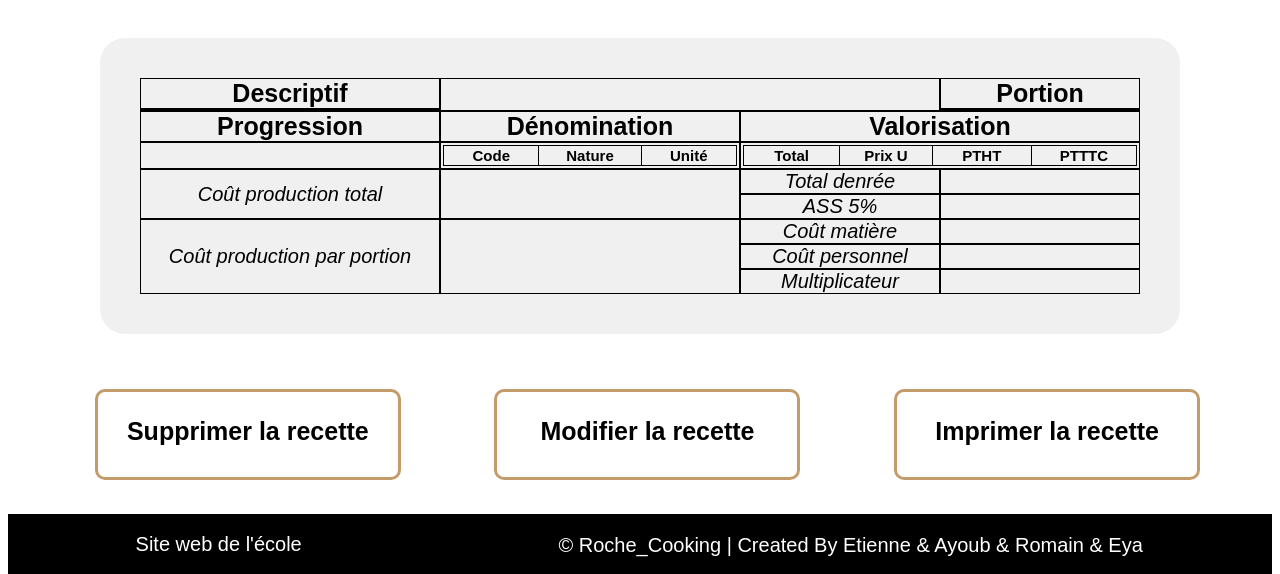
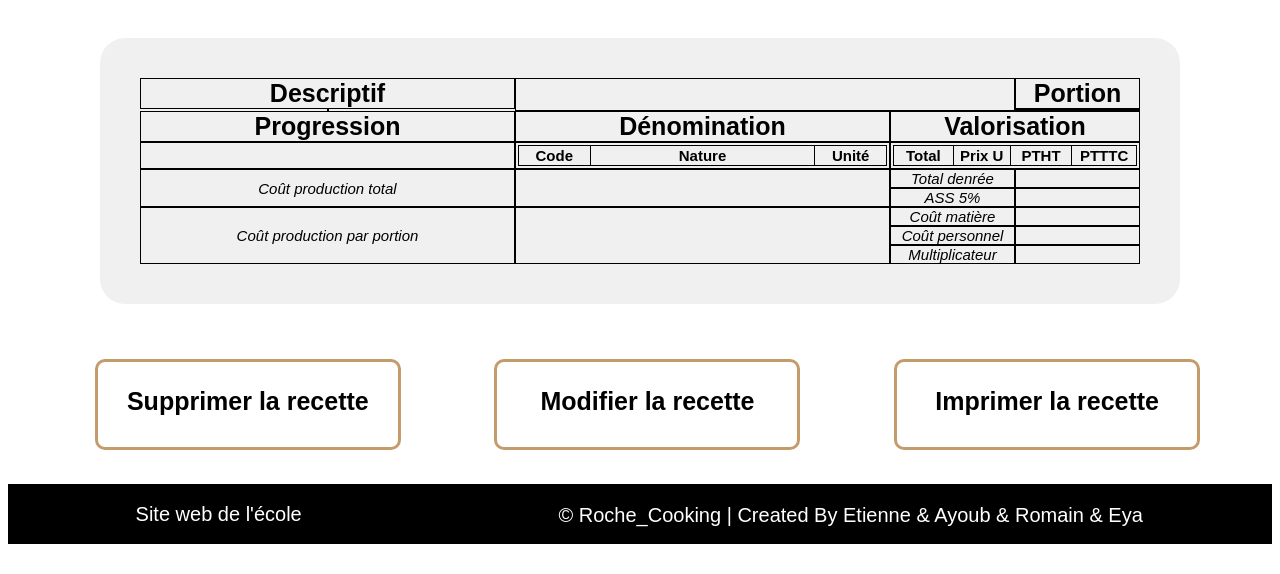
Before and after one commit to etienne-tillier/ProjetPiscine, a PHP site: template view/recette/detail.php in a window 1280 px wide. Shown: the top 574 px of the page. Run offline with PHP 8.4, Linux system fonts and the light colour scheme; the template is opened without the code that fills it, so the values that code supplies are empty.

Commit message:
debut des modifs formulaire

```diff
--- a/style/style_details_recette_AP.css
+++ b/style/style_details_recette_AP.css
@@ -17,7 +17,7 @@
     margin-bottom: 30px;
 	margin-top: 30px;
     display: grid;
-    grid-template-columns: 3fr 3fr 2fr 2fr;
+    grid-template-columns: 3fr 3fr 1fr 1fr;
     grid-template-rows: 60px 1fr 60px 1fr repeat(5 40px);
 	background-color: rgb(240,240,240);
 	border-radius: 25px;
@@ -191,6 +191,7 @@
 }
 
 .sous_titre_niv2{
+	font-size: 15px;
 	margin: auto;
 	font-style: italic;
 }
@@ -203,12 +204,24 @@ table{
 }
 
 td,th{
-	width: 200px;
 	border: 1px solid black
+}
+
+.tab1{
+	width: 70px;
+}
+
+.tab2{
+	width: 230px;
 }
 
 .contenu_fiche{
 	margin: auto;
+}
+
+.contenu_fiche1{
+	margin: auto;
+	font-size: 15px;
 }
 
 /* Style des boutons */
--- a/view/recette/choix_impression.php
+++ b/view/recette/choix_impression.php
@@ -212,7 +212,7 @@ window.onload = function () {
         </div>
 
         <div class="contenu_fiche2">
-            <p class="contenu_fiche"><?= htmlspecialchars($r->getProgression()); ?></p><!-- A VERIFIER SELON TA FONCTION ETIENNE || Obtenir la portion -->
+            <p class="contenu_fiche1"><?= htmlspecialchars($r->getProgression()); ?></p><!-- A VERIFIER SELON TA FONCTION ETIENNE || Obtenir la portion -->
         </div>
 
         <div class="contenu_fiche3">
@@ -223,9 +223,9 @@ window.onload = function () {
             <div id="contenu_den">
                 <table id="table">
                     <tr>
-                        <th>Code</th>
-                        <th>Nature</th>
-                        <th>Unité</th>
+                        <th class="tab1">Code</th>
+                        <th class="tab2">Nature</th>
+                        <th class="tab1">Unité</th>
                     </tr>
                 </table>
             </div>
@@ -235,10 +235,10 @@ window.onload = function () {
             <div id="contenu_val">
                 <table id="tablePrix">
                     <tr>
-                        <th>Total</th>
-                        <th>Prix U</th>
-                        <th>PTHT</th>
-                        <th>PTTTC</th>
+                        <th class="tab1">Total</th>
+                        <th class="tab1">Prix U</th>
+                        <th class="tab1">PTHT</th>
+                        <th class="tab1">PTTTC</th>
                     </tr>
                 </table>
             </div>
```
